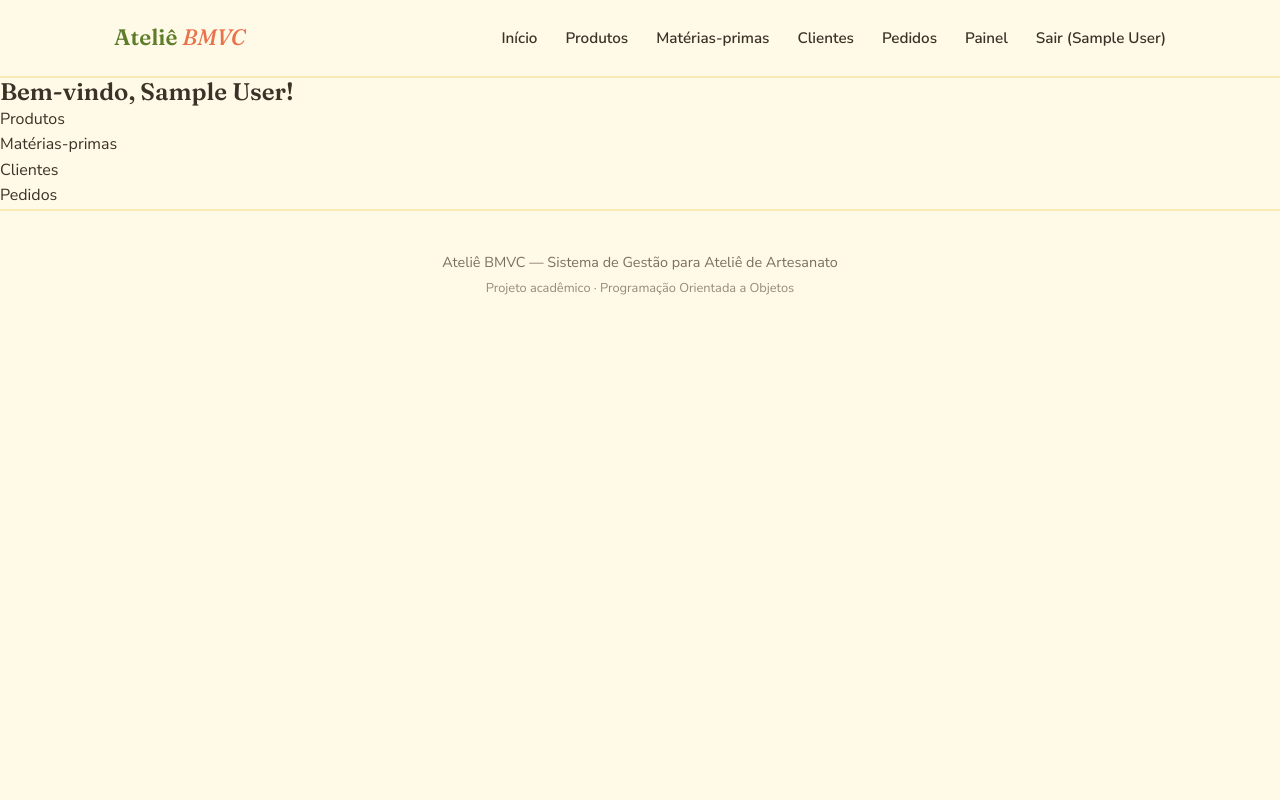
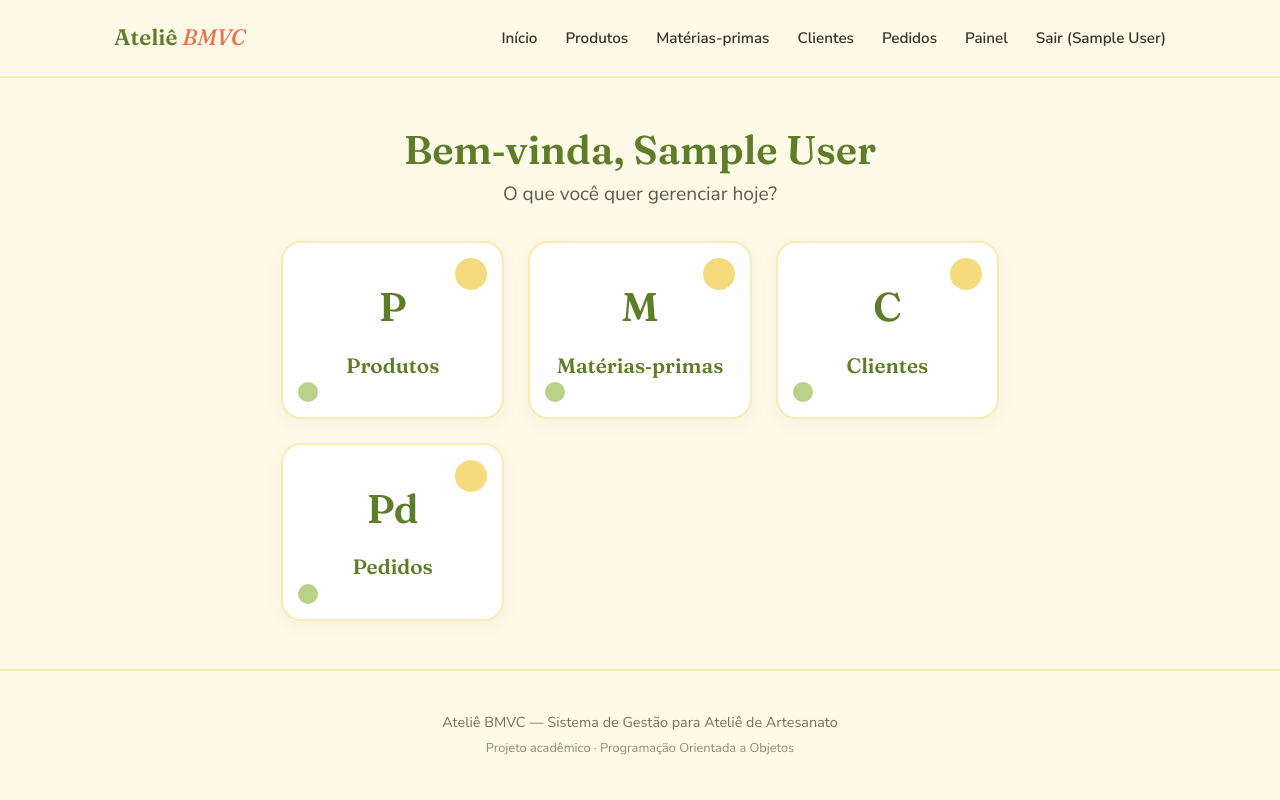
Before and after one commit to alanafeitosa-ui/atelie-artesanato-bmvc, a Flask app: page /admin in a window 1280 px wide. Run offline with Flask 3, Linux system fonts and the light colour scheme; the visitor is signed in with stand-in values (Sample User, id 1).

Commit message:
feat: redesign admin dashboard with letter icons and animated accent circles

```diff
--- a/src/templates/admin.html
+++ b/src/templates/admin.html
@@ -1,13 +1,32 @@
 {% extends "base.html" %}
 {% block title %}Painel Administrativo{% endblock %}
+
+{% block extra_css %}
+<link rel="stylesheet" href="{{ url_for('static', filename='css/painel.css') }}">
+{% endblock %}
+
 {% block content %}
-<div class="container mt-4">
-    <h2>Bem-vindo, {{ session.usuario_nome }}!</h2>
-    <div class="row mt-4">
-        <div class="col-md-3"><a href="{{ url_for('listar_produtos') }}" class="btn btn-outline-primary w-100 mb-2">Produtos</a></div>
-        <div class="col-md-3"><a href="{{ url_for('listar_materias_primas') }}" class="btn btn-outline-primary w-100 mb-2">Matérias-primas</a></div>
-        <div class="col-md-3"><a href="{{ url_for('listar_clientes') }}" class="btn btn-outline-primary w-100 mb-2">Clientes</a></div>
-        <div class="col-md-3"><a href="{{ url_for('listar_pedidos') }}" class="btn btn-outline-primary w-100 mb-2">Pedidos</a></div>
-    </div>
+<div class="admin-welcome">
+    <h1>Bem‑vinda, {{ session.usuario_nome }}</h1>
+    <p class="sub">O que você quer gerenciar hoje?</p>
+</div>
+
+<div class="dashboard-grid">
+    <a href="{{ url_for('listar_produtos') }}" class="dash-card">
+        <div class="dash-icon">P</div>
+        <h3>Produtos</h3>
+    </a>
+    <a href="{{ url_for('listar_materias_primas') }}" class="dash-card">
+        <div class="dash-icon">M</div>
+        <h3>Matérias‑primas</h3>
+    </a>
+    <a href="{{ url_for('listar_clientes') }}" class="dash-card">
+        <div class="dash-icon">C</div>
+        <h3>Clientes</h3>
+    </a>
+    <a href="{{ url_for('listar_pedidos') }}" class="dash-card">
+        <div class="dash-icon">Pd</div>
+        <h3>Pedidos</h3>
+    </a>
 </div>
 {% endblock %}
```
